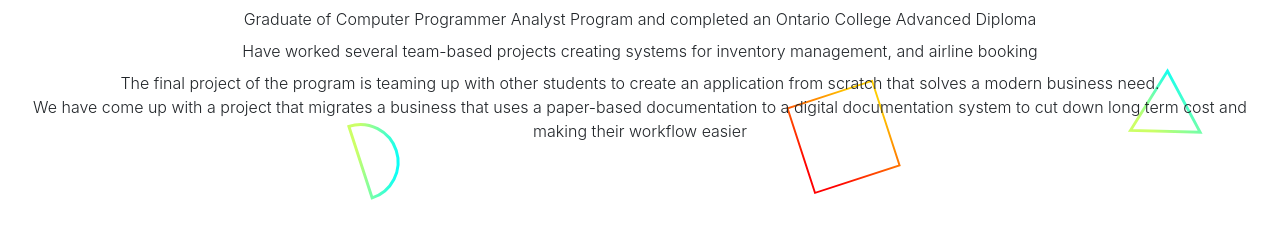
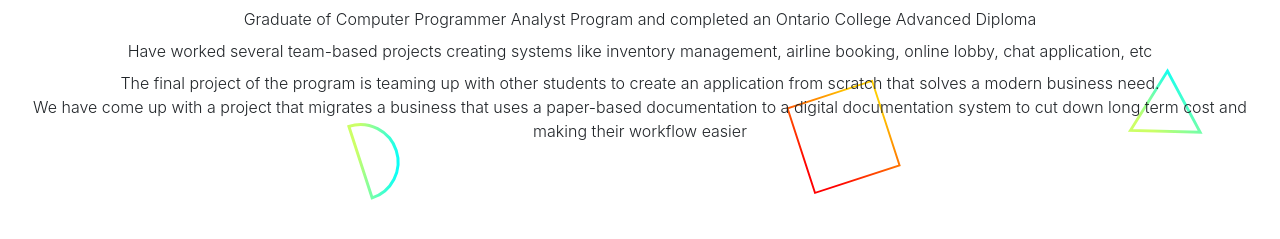
Before and after one commit to AshenCat/legacy-portfolio, a website with bundled scripts: page index.html in a window 1280 px wide. Shown: the part 1283-1522 px from the top of the page. Built offline with nearby package versions, Linux system fonts and the light colour scheme.

Commit message:
minor text changes

```diff
--- a/index.html
+++ b/index.html
@@ -73,9 +73,9 @@
                     <ul class="" style="padding: 0;">
                         <li class="text-center font-weight-light display-5 m-2">Graduate of Computer Programmer Analyst Program
                             and completed an Ontario College Advanced Diploma</li>
-                        <li class="text-center font-weight-light display-5 m-2">Have worked several team-based projects creating systems for
-                            inventory management, and airline booking</li>
-                        <li class="text-center font-weight-light display-5 mt-2">The final project of the program is teaming up with other students to create an application from scratch that solves a modern business need.<br> We have come up with a project that migrates a business that uses a paper-based documentation to a digital documentation system to cut down long term cost and making their workflow easier</li>
+                        <li class="text-center font-weight-light display-5 m-2">Have worked several team-based projects creating systems like
+                            inventory management, airline booking, online lobby, chat application, etc</li>
+                        <li class="text-center font-weight-light display-5 m-2">The final project of the program is teaming up with other students to create an application from scratch that solves a modern business need.<br> We have come up with a project that migrates a business that uses a paper-based documentation to a digital documentation system to cut down long term cost and making their workflow easier</li>
                     </ul>
                 </div>
             </div>
```
